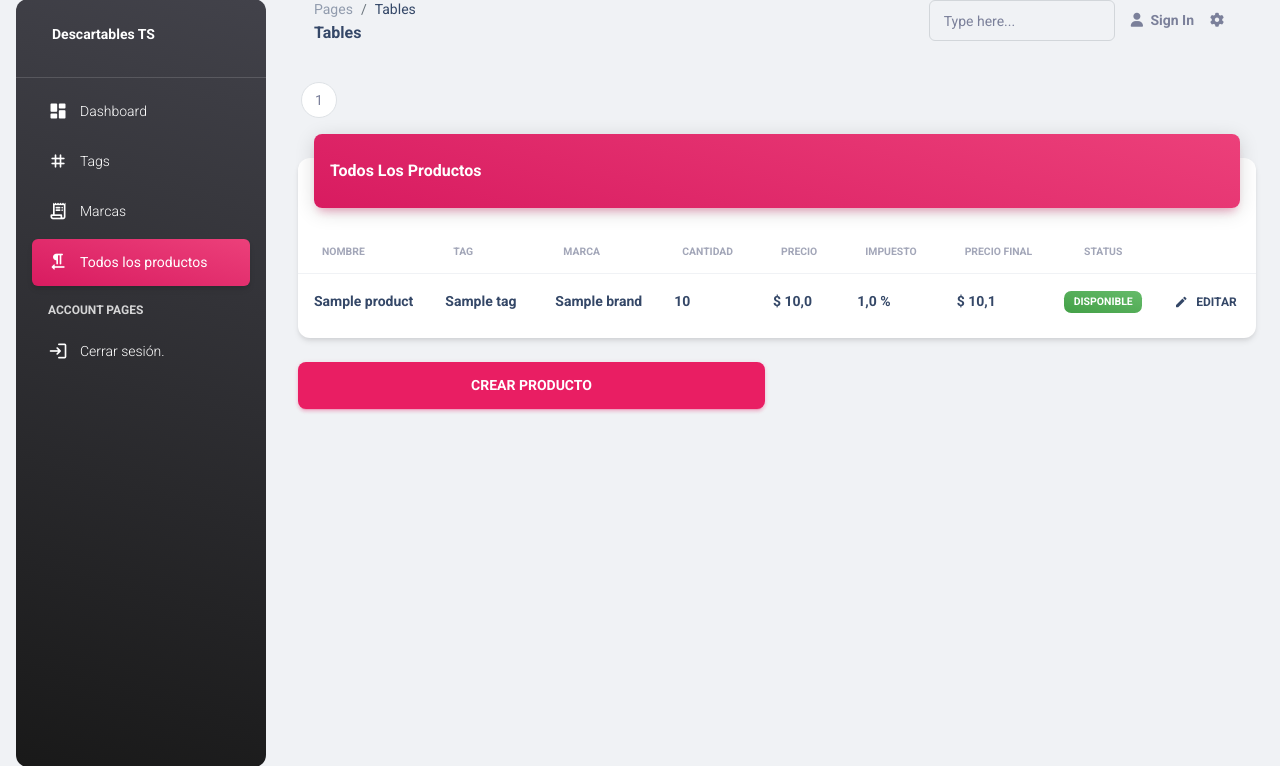
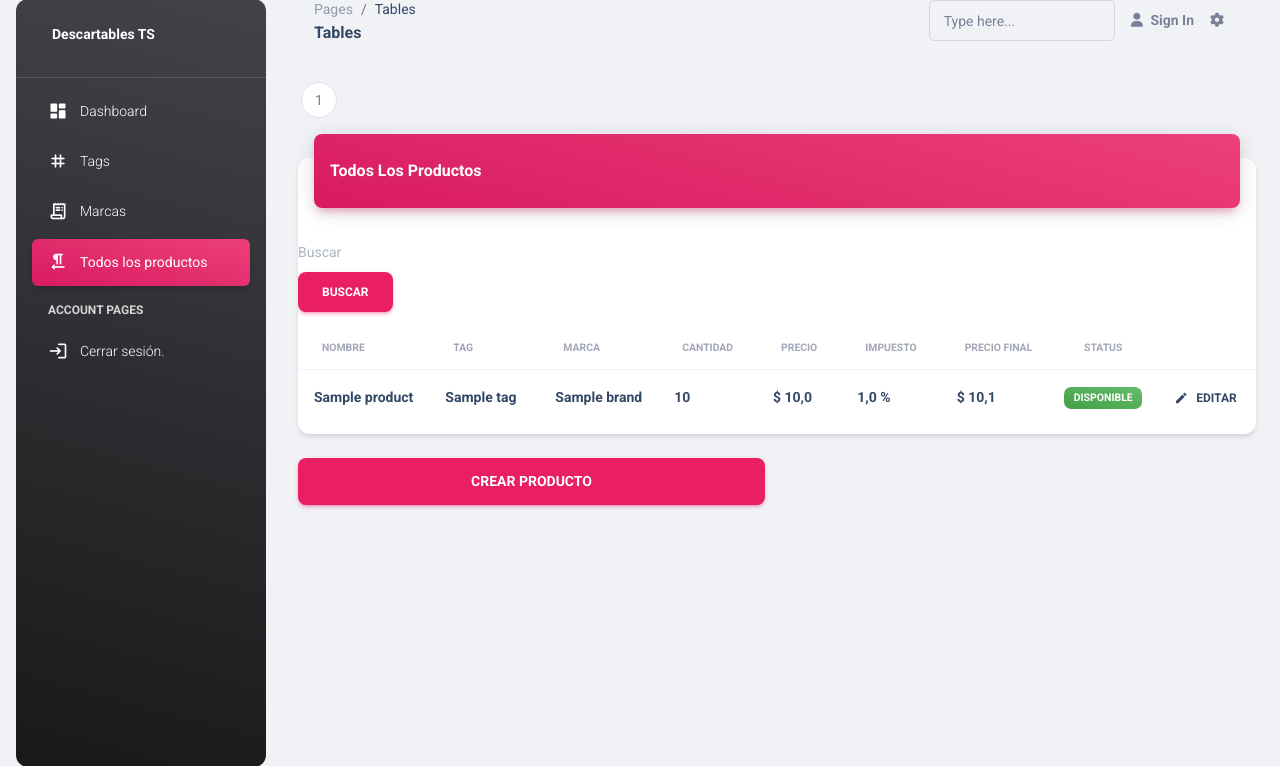
Before and after one commit to SantiBert/descartables, a Django app: page /todos-los-productos/ in a window 1280 px wide. Shown: the part 17-783 px from the top of the page. Run offline with Django 4.2, Linux system fonts and the light colour scheme; a user stored in the database is signed in; tables that the repository leaves empty hold one stand-in row (values such as "Sample post"); some libraries are stand-ins or nearby versions.

Commit message:
Agregado buscador

```diff
--- a/products/templates/products.html
+++ b/products/templates/products.html
@@ -40,6 +40,13 @@
         </div>
         <div class="card-body px-0 pb-2">
           <div class="table-responsive p-0">
+            <form method="POST" action="{%url 'all_products_list'%}">
+              <div class="form-inline my-2 my-lg-0"> {% csrf_token %}
+                <input class="form-control mr-sm-2" type="text" name="buscar" placeholder="Buscar">
+                <button class="btn btn-primary"
+                ="submit">Buscar</button>
+              </div>
+            </form>
             <table class="table align-items-center mb-0">
               <thead>
                 <tr>
--- a/products/urls.py
+++ b/products/urls.py
@@ -12,7 +12,7 @@
                     AllProductListView,
                     ProductCreateView,
                     ProductUpdateView,
-                    ProductDeleteVIew,
+                    ProductDeleteView,
                     ProductByTagListView,
                     )
 
@@ -33,5 +33,5 @@
     path('todos-los-productos/', AllProductListView.as_view(), name='all_products_list'),
     path('productos/crear/', ProductCreateView.as_view(), name='products_create'),
     path('productos/editar/<slug:slug>/', ProductUpdateView.as_view(), name='products_update'),
-    path('productos/eliminar/<slug:slug>/', ProductDeleteVIew.as_view(), name='products_delete'),
+    path('productos/eliminar/<slug:slug>/', ProductDeleteView.as_view(), name='products_delete'),
 ]
--- a/products/views.py
+++ b/products/views.py
@@ -1,8 +1,9 @@
 
-from django.shortcuts import render
+from django.shortcuts import redirect, render
 from django.urls import reverse_lazy
 from django.core.paginator import Paginator
 from django.views.generic import TemplateView,View, CreateView, UpdateView, UpdateView, FormView
+from django.db.models import Q
 
 from .models import Brand, Tag, Product
 from .forms import (TagForm,
@@ -128,6 +129,21 @@
         }
         return render(request, 'products.html', context)
 
+    def post(self, request, *args, **kwargs):
+        queryset = request.POST.get("buscar")
+        if queryset:
+            products = Product.objects.filter(
+                Q(name__icontains=queryset) | Q(tag__name__icontains=queryset),
+                status="1",
+                is_active=True
+            ).distinct()
+        else:
+            return self.get(request)
+        context = {
+            "products": products,
+        }
+        return render(request, 'products.html', context)
+
 
 class ProductCreateView(CreateView):
     model = Product
@@ -145,7 +161,7 @@
     text_object_name = 'product'
 
 
-class ProductDeleteVIew(UpdateView):
+class ProductDeleteView(UpdateView):
     model = Product
     template_name = 'forms/product-delete.html'
     form_class = ProductDeleteForm
@@ -155,7 +171,7 @@
 
 
 class ProductByTagListView(View):
-    def get(self, request,id, *args, **kwargs):
+    def get(self, request, id, *args, **kwargs):
         try:
             tag = Tag.objects.get(id=id)
             products = Product.objects.filter(is_active=True, tag = tag)
```
